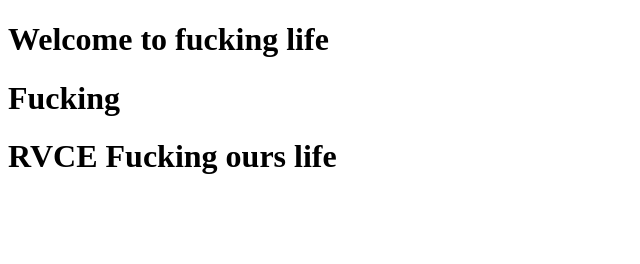
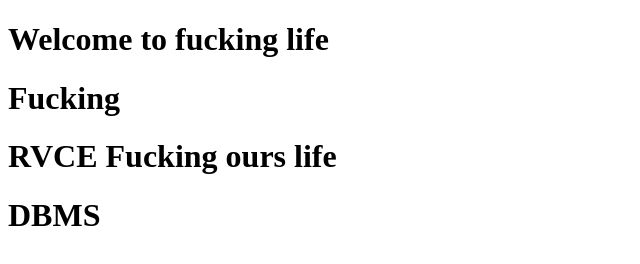
Before and after one commit to HanamanthN/Project1, a plain HTML site: page index.html in a window 1280 px wide. Shown: the whole page, without its empty margins (0-640 px from the left). Drawn offline with Linux system fonts and the light colour scheme.

Commit message:
Next version of web file

```diff
--- a/index.html
+++ b/index.html
@@ -8,5 +8,6 @@
     <h1>Welcome to fucking life</h1>
     <h1>Fucking</h1>
     <h1>RVCE Fucking ours life</h1>
+    <h1>DBMS</h1>
   </body>
 </html>
```
